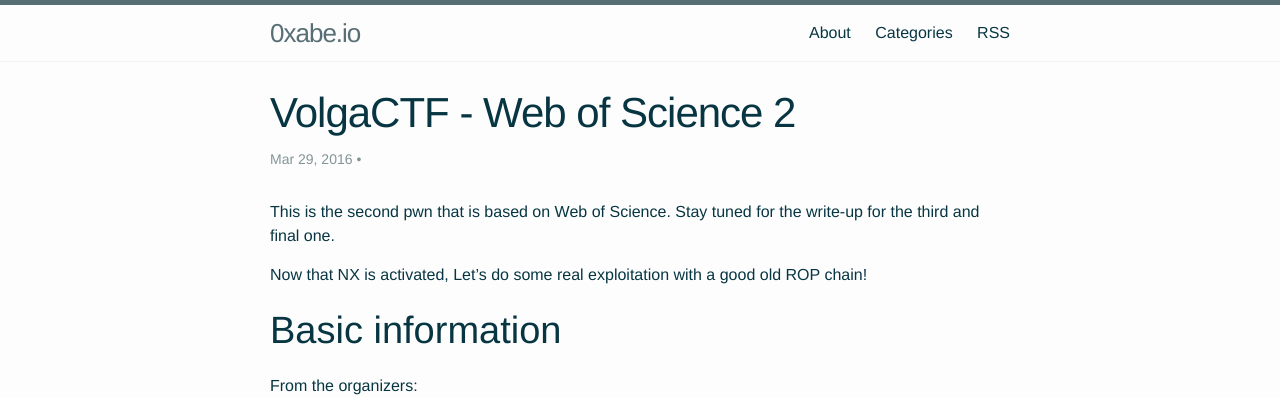
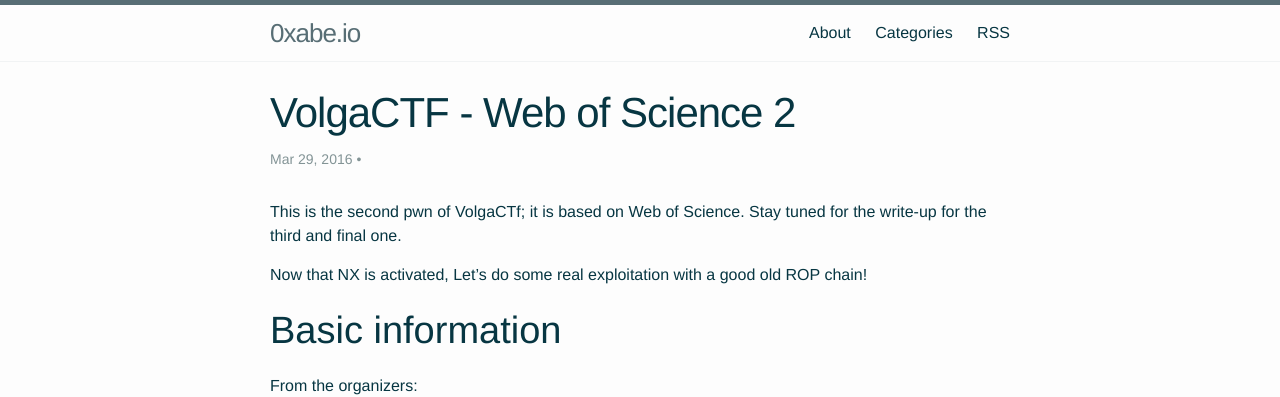
Before and after one commit to 0xabe-io/0xabe-io.github.io, a Jekyll site: the page built from _posts/2016-03-29-VolgaCTF-pwn-Web-of-Science2.md, in a window 1280 px wide and 900 px high. Shown: the top 397 px of the window. Built offline with Jekyll 4.4.1, drawn with Linux system fonts in a browser that asks for light colours; comment, search, counter and statistics services are not loaded.

Commit message:
VolgaCTF Web of Science 2 write-up

```diff
--- a/_posts/2016-03-29-VolgaCTF-pwn-Web-of-Science2.md
+++ b/_posts/2016-03-29-VolgaCTF-pwn-Web-of-Science2.md
@@ -4,8 +4,8 @@
 date: 2016-03-29 00:00
 categories: ctf exploit
 ---
-This is the second pwn that is based on Web of Science. Stay tuned for the
-write-up for the third and final one.
+This is the second pwn of VolgaCTf; it is based on Web of Science. Stay tuned
+for the write-up for the third and final one.
 
 Now that NX is activated, Let's do some real exploitation with a good old ROP chain!
 
```
